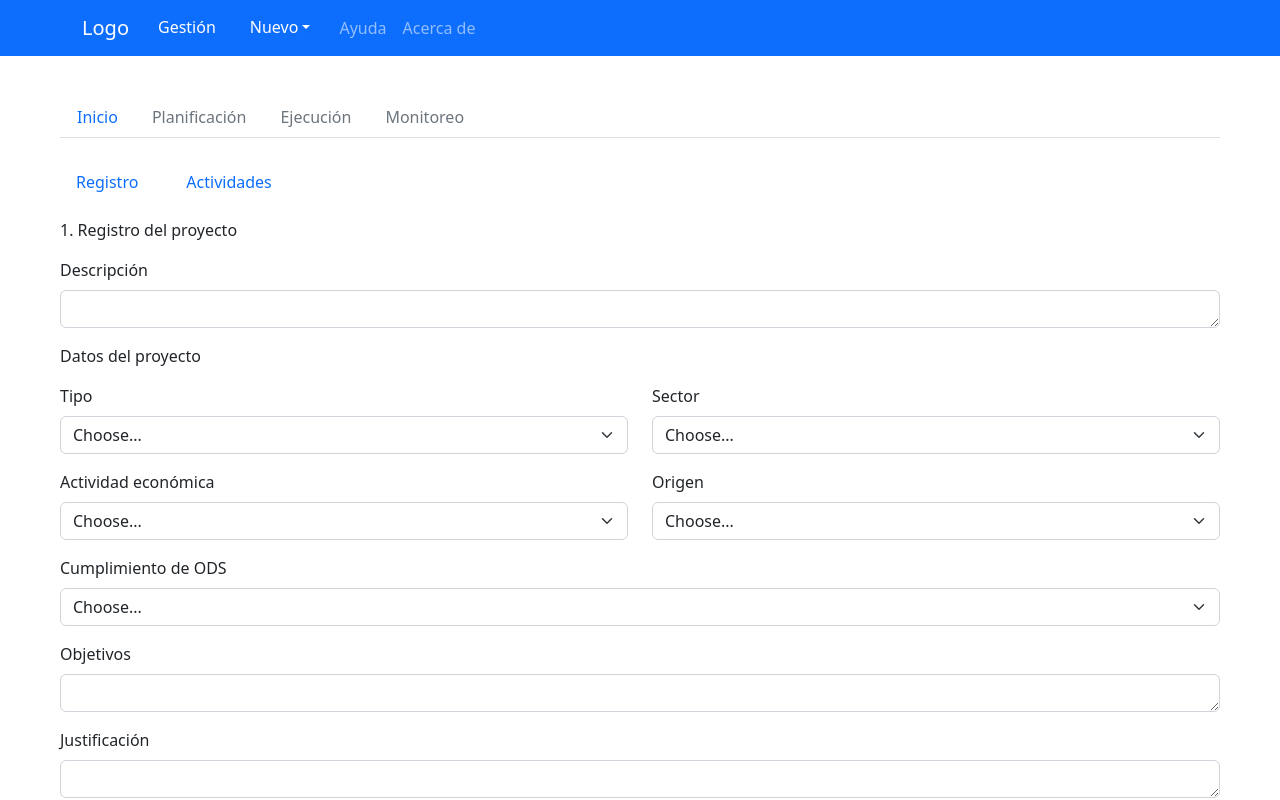
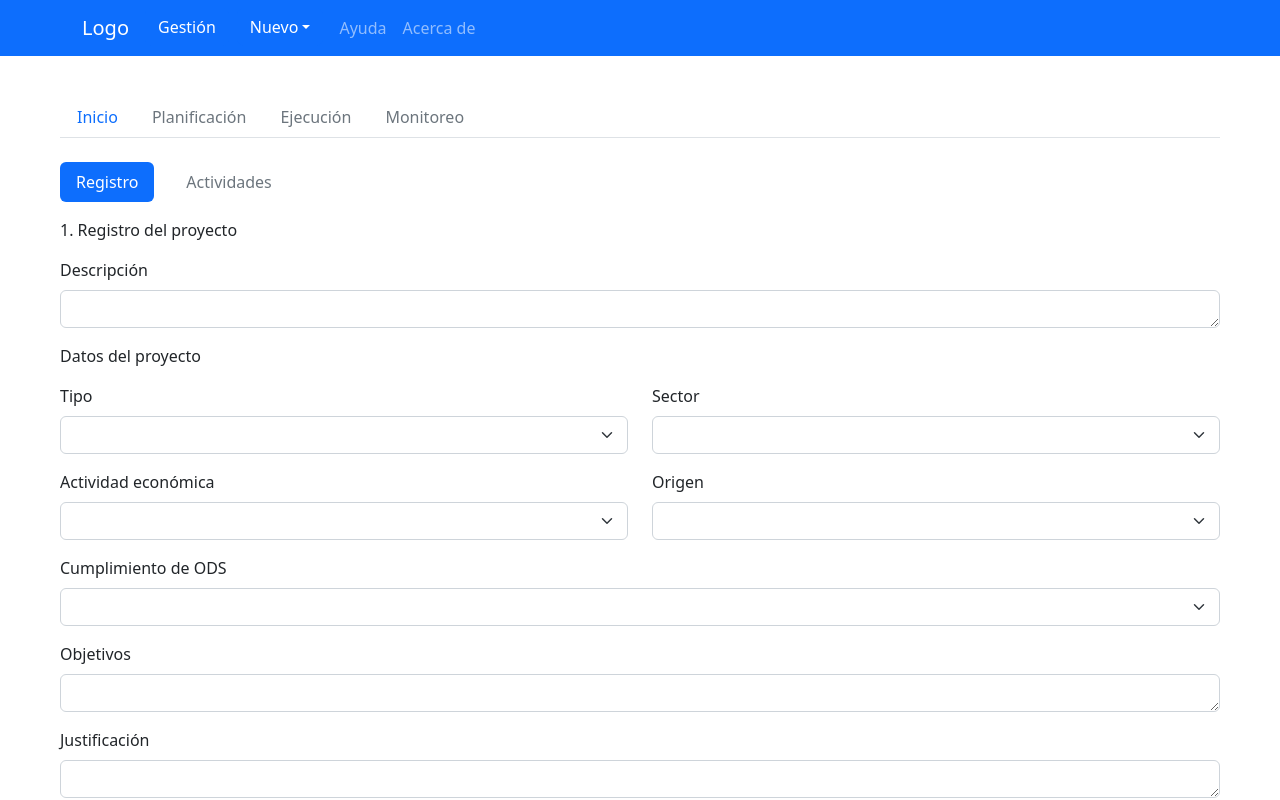
Before and after one commit to hellend08/bdp_colaboration, a React (Create React App) app in the folder public/frontend/: page /Nuevo_Proyecto_Desarrollo in a window 1280 px wide. Shown: the top 800 px of the page. Built offline with nearby package versions, Linux system fonts and the light colour scheme.

Commit message:
create schema, validate form inicio-actividad-uno

```diff
--- a/public/frontend/package.json
+++ b/public/frontend/package.json
@@ -15,7 +15,8 @@
     "react-router-dom": "^6.3.0",
     "react-scripts": "5.0.1",
     "web-vitals": "^2.1.4",
-    "yup": "^0.32.11"
+    "yup": "^0.32.11",
+    "zustand": "^4.1.1"
   },
   "scripts": {
     "start": "react-scripts start",
--- a/public/frontend/src/components/commons/layouts/TabsActivades/index.jsx
+++ b/public/frontend/src/components/commons/layouts/TabsActivades/index.jsx
@@ -1,15 +1,16 @@
 import Nav from 'react-bootstrap/Nav';
 
-const TabsActividades = () => {
-
+const TabsActividades = ({activities, activityEnabled,  activity, selectActivity}) => {
     return (
-        <Nav variant="pills" defaultActiveKey="/home" className="gap-3 mb-3">
-            <Nav.Item>
-                <Nav.Link eventKey="link-1">Registro</Nav.Link>
-            </Nav.Item>
-            <Nav.Item>
-                <Nav.Link eventKey="link-2">Actividades</Nav.Link>
-            </Nav.Item>
+        <Nav variant="pills" activeKey={activity} className="gap-3 mb-3">
+            {
+                activities.map( (item, index) =>
+                    <Nav.Item key={index + 1}>
+                        <Nav.Link eventKey={item.key} disabled={!index ? false : !(item.key === activityEnabled)}  onClick={()=> selectActivity(item.key)}
+                        >{item.name}</Nav.Link>
+                    </Nav.Item>
+                )
+            }
         </Nav>
     );
 }
--- a/public/frontend/src/components/nuevo/desarrollo/inicio/RegistroForm/InicioActividadUno/index.jsx
+++ b/public/frontend/src/components/nuevo/desarrollo/inicio/RegistroForm/InicioActividadUno/index.jsx
@@ -1,6 +1,7 @@
 import { useForm } from "react-hook-form";
 import { yupResolver } from '@hookform/resolvers/yup';
-import * as yup from "yup";
+import { InicioActividadUnoSchema } from '../../../../../../schemas/desarrollo/inicio/inicio-desa-schema';
+import { activitiesStore } from '../../../../../../store/commonsStore';
 import Row from 'react-bootstrap/Row';
 import Col from 'react-bootstrap/Col';
 import Button from 'react-bootstrap/Button';
@@ -8,17 +9,43 @@ import InputForm from '../../../../../commons/forms/InputForm';
 import TextareaForm from '../../../../../commons/forms/TextareaForm';
 import SelectForm from '../../../../../commons/forms/SelectForm';
 import CheckboxForm from '../../../../../commons/forms/CheckboxForm';
-
-const schema = yup.object({
-  descripcion: yup.string().required(),
-  //age: yup.number().positive().integer().required(),
-}).required();
+import { validateBtnForm } from '../../../../../../utils/validate-forms';
 
 const InicioActividadUno = () => {
-    const { register, handleSubmit, formState:{ errors } } = useForm({
-        resolver: yupResolver(schema)
+    const { selectActivity,  enableActivity} = activitiesStore();
+    const { register, handleSubmit, formState:{ errors}, getValues } = useForm({
+      mode: 'onChange',
+      resolver: yupResolver(InicioActividadUnoSchema),
+      defaultValues: {
+        descripcion: "",
+        tipo: "",
+        sector: "",
+        actividadEconomica: "",
+        origen: "",
+        cumplimientoODS: "",
+        objetivos: "",
+        justificacion: "",
+        enfoque: "",
+        aceptaComponentesMitigación: "",
+        areaMitigacion: "",
+        mitigacionEstimada: "",
+        aceptaComponentesAdaptacion: "",
+        cantBeneficiarios: "",
+        poblacion: "",
+        costoTotal: "",
+        duracion: "",
+        aceptaInstrumentoFinanciero: "",
+        tipoInstrumentoFinanciero: ""
+      }
     });
-    const onSubmit = data => console.log(data);
+
+    const onSubmit = data => {
+      if(!Object.values(errors).length) {
+        selectActivity("inicio-actividades");
+        enableActivity("inicio-actividades")
+      }
+      console.log(data);
+    }
 
     return (
       <form onSubmit={handleSubmit(onSubmit)} className="mb-4">
@@ -55,7 +82,7 @@ const InicioActividadUno = () => {
         <Row >
           <CheckboxForm name="aceptaComponentesAdaptacion" label="Componentes de adaptación" register={register} errors={errors}/>
           <Col xs={6}>
-            <InputForm name="beneficiarios" label="N° de beneficiarios" placeholder={null} register={register} errors={errors}/>
+            <InputForm name="cantBeneficiarios" label="N° de beneficiarios" placeholder={null} register={register} errors={errors}/>
           </Col>
           <Col xs={6}>
             <InputForm name="poblacion" label="Población" placeholder="%" register={register} errors={errors}/>
@@ -72,7 +99,9 @@ const InicioActividadUno = () => {
           <SelectForm name="tipoInstrumentoFinanciero" label="Tipo de instrumento financiero" options="option 1" register={register} errors={errors}/>
         </Row>
         <Row className="d-flex flex-row-reverse pr-3">
-          <Button className="w-25" type="submit" variant="primary">icon</Button>
+          <Button className="w-25" type="submit" variant="primary" >
+            icon
+          </Button>
         </Row>
       </form>
     );
--- a/public/frontend/src/components/nuevo/desarrollo/inicio/index.jsx
+++ b/public/frontend/src/components/nuevo/desarrollo/inicio/index.jsx
@@ -1,18 +1,33 @@
+import { useEffect, useState } from 'react';
 import Row from 'react-bootstrap/Row';
 import Col from 'react-bootstrap/Col';
 import RegistroForm from './RegistroForm';
 import ActividadesForm from './ActividadesForm';
 import TabsActividades from '../../../commons/layouts/TabsActivades';
+import { activities } from '../../../../constants/desarrollo/inicio';
+import { activitiesStore } from '../../../../store/commonsStore';
 
 const Inicio = () => {
+    const { activity, activityEnabled , selectActivity, enableActivity } = activitiesStore();
+    //const [activity, setActivity] = useState("inicio-registro");
+
+    useEffect(() => {
+        selectActivity("inicio-registro");
+        enableActivity("")
+    }, []);
 
     return (
         <Row>
             <Col xs={12}>
-                <TabsActividades/>
+                <TabsActividades activities={activities}  activityEnabled={activityEnabled} activity={activity} selectActivity={selectActivity}/>
             </Col>
-            <Col xs={12} ><RegistroForm /></Col>
-            <Col xs={12} ><ActividadesForm /></Col>
+            <Col xs={12} >
+            {
+                activity === "inicio-registro" ?
+                <RegistroForm />
+                : <ActividadesForm />
+            }
+            </Col>
         </Row>
     );
 }
--- /dev/null
+++ b/public/frontend/src/constants/desarrollo/inicio.js
@@ -0,0 +1,4 @@
+export const activities = [
+    { key: "inicio-registro", name: "Registro" },
+    { key: "inicio-actividades", name: "Actividades" }
+];
--- /dev/null
+++ b/public/frontend/src/schemas/desarrollo/inicio/inicio-desa-schema.js
@@ -0,0 +1,23 @@
+import * as yup from "yup";
+
+export const InicioActividadUnoSchema = yup.object({
+    descripcion: yup.string().required(),
+    tipo: yup.string().required(),
+    sector: yup.string().required(),
+    actividadEconomica: yup.string().required(),
+    origen: yup.string().required(),
+    cumplimientoODS: yup.string().required(),
+    objetivos: yup.string().required(),
+    justificacion: yup.string().required(),
+    enfoque: yup.string().required(),
+    aceptaComponentesMitigación: yup.boolean().required(),
+    areaMitigacion: yup.string().required(),
+    mitigacionEstimada: yup.string().required(),
+    aceptaComponentesAdaptacion: yup.boolean().required(),
+    cantBeneficiarios: yup.number().positive().integer().required(),
+    poblacion: yup.number().positive().required(),
+    costoTotal: yup.number().positive().required(),
+    duracion: yup.number().positive().integer().required(),
+    aceptaInstrumentoFinanciero: yup.boolean().required(),
+    tipoInstrumentoFinanciero: yup.string().required()
+}).required();
--- /dev/null
+++ b/public/frontend/src/store/commonsStore.js
@@ -0,0 +1,27 @@
+import create from 'zustand';
+import { persist } from 'zustand/middleware';
+
+export const activitiesStore = create(
+  persist(
+    (set) => ({
+        activity: "",
+        activityEnabled: "",
+        selectActivity: (activity) =>
+            set(() => {
+                return { activity };
+        }),
+        enableActivity: (activityEnabled) =>
+            set(() => {
+                return { activityEnabled };
+        }),
+        resetActivity: () =>
+            set(() => {
+            return { activity: ""};
+        })
+    }),
+    {
+      name: 'activity-storage', // unique name
+      getStorage: () => localStorage // (optional) by default the 'localStorage' is used
+    }
+  )
+);
--- /dev/null
+++ b/public/frontend/src/utils/validate-forms.js
@@ -0,0 +1,5 @@
+export const validateBtnForm = (getValues) => {
+    const allvalues = getValues();
+    const result = Object.values(allvalues).includes('')
+    return result
+}
```
Also changed, not shown: public/frontend/src/utils/constants.js (deleted), 1 other file (tests, documents, lock files or other folders).
